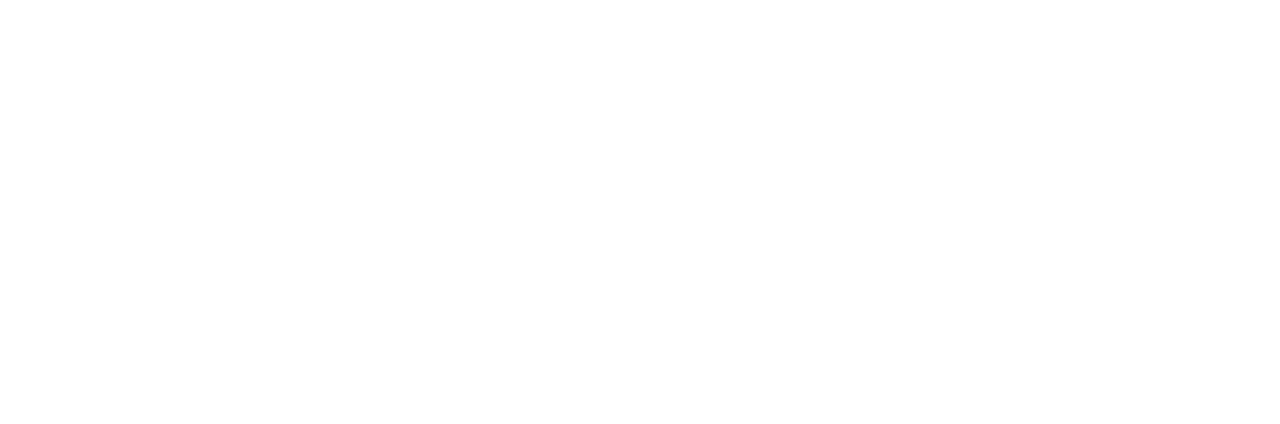
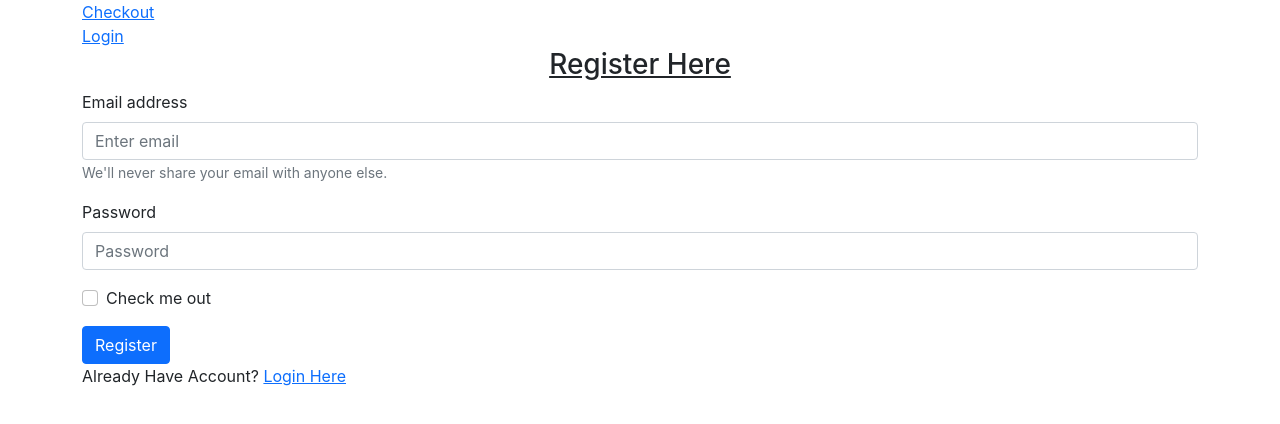
Before and after one commit to kmamun716/indipendent-service-provider, a React (Create React App) app: page /register in a window 1280 px wide. Shown: the top 424 px of the page. Built offline with nearby package versions, Linux system fonts and the light colour scheme; no server answers.

Commit message:
use-firebase-hooks used with private route

```diff
--- a/src/App.js
+++ b/src/App.js
@@ -2,6 +2,7 @@
 import './App.css';
 import Footer from './components/Footer/Footer';
 import Header from './components/Header/Header';
+import PrivateRoute from './components/PrivateRoute/PrivateRoute';
 import About from './pages/About/About';
 import Checkout from './pages/Checkout/Checkout';
 import Home from './pages/Home/Home/Home';
@@ -18,7 +19,7 @@
         <Route path='/about-us' element={<About/>} />
         <Route path='/login' element={<Login/>} />
         <Route path='/register' element={<Register/>} />
-        <Route path='/checkout' element={<Checkout/>} />
+        <Route path='/checkout' element={<PrivateRoute><Checkout/></PrivateRoute>} />
         <Route path='*' element={<NotFound/>} />
       </Routes>
       <Footer/>
--- a/src/components/Header/Header.js
+++ b/src/components/Header/Header.js
@@ -1,8 +1,15 @@
-
+import { signOut } from 'firebase/auth';
+import { useAuthState } from "react-firebase-hooks/auth";
+import { Link } from "react-router-dom";
+import auth from "../../firebase.config";
 const Header = () => {
+    const [user] = useAuthState(auth);
     return (
         <header>
-
+            <Link to="/checkout">Checkout</Link><br/>
+            {
+                user?<button onClick={()=>signOut(auth)}>Log Out</button> : <Link to='/login'>Login</Link>
+            }
         </header>
     );
 };
--- a/src/components/PrivateRoute/PrivateRoute.js
+++ b/src/components/PrivateRoute/PrivateRoute.js
@@ -1,10 +1,19 @@
+import { useAuthState } from 'react-firebase-hooks/auth';
+import { Navigate, useLocation } from 'react-router-dom';
+import auth from '../../firebase.config';
+const PrivateRoute = ({children}) => {
+    const [user] = useAuthState(auth);
+    const location = useLocation();
 
-const PrivateRoute = () => {
-    return (
-        <div>
+    if (!user) {
+        // Redirect them to the /login page, but save the current location they were
+        // trying to go to when they were redirected. This allows us to send them
+        // along to that page after they login, which is a nicer user experience
+        // than dropping them off on the home page.
+        return <Navigate to="/login" state={{ from: location }} replace />;
+      }
 
-        </div>
-    );
+      return children;
 };
 
 export default PrivateRoute;
--- a/src/firebase.config.js
+++ b/src/firebase.config.js
@@ -18,4 +18,4 @@
 const app = initializeApp(firebaseConfig);
 const auth = getAuth(app);
 
-export default app;
+export default auth;
--- a/src/pages/Login/Login.js
+++ b/src/pages/Login/Login.js
@@ -1,8 +1,54 @@
+import { useState } from "react";
+import { Button, Form } from "react-bootstrap";
+import { useSignInWithEmailAndPassword } from "react-firebase-hooks/auth";
+import { Link, useLocation, useNavigate } from "react-router-dom";
+import auth from "../../firebase.config";
 
 const Login = () => {
+    const [loggedUser, setLoggedUser] = useState({
+        email:"",
+        password:""
+    });
+    const [
+        signInWithEmailAndPassword,
+        user,
+        loading,
+        error,
+    ] = useSignInWithEmailAndPassword(auth);
+    const handleChange=e=>{
+        setLoggedUser({
+            ...loggedUser,
+            [e.target.name]: e.target.value
+        });
+    };
+    const handleSubmit=e=>{
+        e.preventDefault();
+        signInWithEmailAndPassword(loggedUser.email, loggedUser.password);
+    };
+    const navigate = useNavigate();
+    const location = useLocation();
+    let from = location.state?.from?.pathname || "/";
+    if(user){
+        navigate(from, { replace: true });
+    }
     return (
         <div>
+            <h3 className='text-center text-decoration-underline'>Login Here</h3>
+            <Form onSubmit={handleSubmit}>
+                <Form.Group className="mb-3" controlId="formBasicEmail">
+                    <Form.Label>Email address</Form.Label>
+                    <Form.Control onChange={handleChange} type="email" name="email" placeholder="Enter email" />
+                </Form.Group>
 
+                <Form.Group className="mb-3" controlId="formBasicPassword">
+                    <Form.Label>Password</Form.Label>
+                    <Form.Control onChange={handleChange} type="password" name="password" placeholder="Password" />
+                </Form.Group>
+                <Button variant="primary" type="submit">
+                    Login
+                </Button>
+            </Form>
+            <p className="my-2">Not Have Any Account? <Link to="/register">Register Here</Link></p>
         </div>
     );
 };
--- a/src/pages/Register/Register.js
+++ b/src/pages/Register/Register.js
@@ -1,8 +1,56 @@
+import { useState } from 'react';
+import { Button, Form } from 'react-bootstrap';
+import { useCreateUserWithEmailAndPassword } from 'react-firebase-hooks/auth';
+import { Link } from 'react-router-dom';
+import auth from '../../firebase.config';
 
 const Register = () => {
+    const [regUser, setRegUser] = useState({
+        email:"",
+        password:""
+    });
+    const [
+        createUserWithEmailAndPassword,
+        user,
+        loading,
+        error,
+    ] = useCreateUserWithEmailAndPassword(auth);
+    const handleChange=e=>{
+        setRegUser({
+            ...regUser,
+            [e.target.name]: e.target.value
+        });
+    };
+    const handleSubmit=e=>{
+        e.preventDefault();
+        console.log(regUser.email, regUser.password)
+        createUserWithEmailAndPassword(regUser.email, regUser.password);
+        console.log(user)
+    }
     return (
         <div>
+            <h3 className='text-center text-decoration-underline'>Register Here</h3>
+            <Form onSubmit={handleSubmit}>
+                <Form.Group className="mb-3" controlId="formBasicEmail">
+                    <Form.Label>Email address</Form.Label>
+                    <Form.Control onChange={handleChange} type="email" name="email" placeholder="Enter email" />
+                    <Form.Text className="text-muted">
+                    We'll never share your email with anyone else.
+                    </Form.Text>
+                </Form.Group>
 
+                <Form.Group className="mb-3" controlId="formBasicPassword">
+                    <Form.Label>Password</Form.Label>
+                    <Form.Control onChange={handleChange} type="password" name="password" placeholder="Password" />
+                </Form.Group>
+                <Form.Group className="mb-3" controlId="formBasicCheckbox">
+                    <Form.Check type="checkbox" label="Check me out" />
+                </Form.Group>
+                <Button variant="primary" type="submit">
+                    Register
+                </Button>
+            </Form>
+            <p>Already Have Account? <Link to="/login">Login Here</Link></p>
         </div>
     );
 };
```
